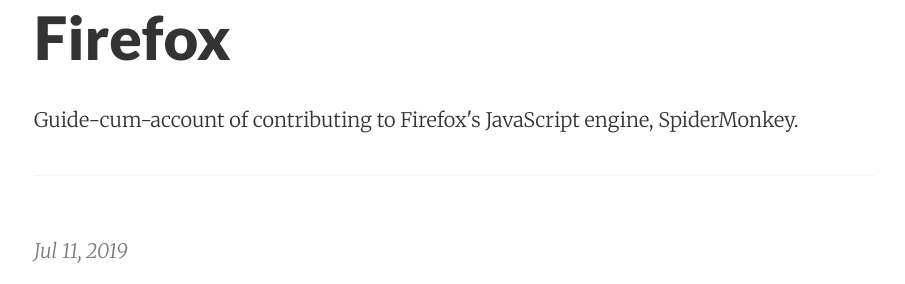
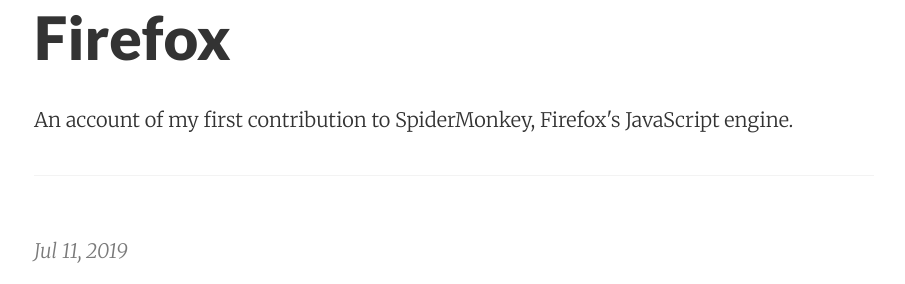
Before and after one commit to RohitAwate/rohitawate.github.io, a Jekyll site: the page built from index.html, in a window 1280 px wide. Shown: the part 262-546 px from the top of the page, without its empty margins (186-1091 px from the left). Built offline with Jekyll 4.4.1, drawn with Linux system fonts in a browser that asks for light colours; the list of posts is cut into pages by our own code.

Commit message:
Improve summary on Firefox post

```diff
--- a/_posts/2019-11-06-firefox-contribution.md
+++ b/_posts/2019-11-06-firefox-contribution.md
@@ -1,7 +1,7 @@
 ---
 layout: post
 title: My First Contribution to Firefox
-summary: Guide-cum-account of contributing to Firefox's JavaScript engine, SpiderMonkey.
+summary: An account of my first contribution to SpiderMonkey, Firefox's JavaScript engine.
 ---
 
 Since the past couple of years, I've open-sourced [most of my projects](https://github.com/RohitAwate) and also contributed to a few small ones. However, I've always wanted to contribute to a large, popular open-source project. I finally got around to doing that last month: I submitted a patch to Mozilla Firefox's JavaScript engine, SpiderMonkey, which was accepted on November 2.
```
